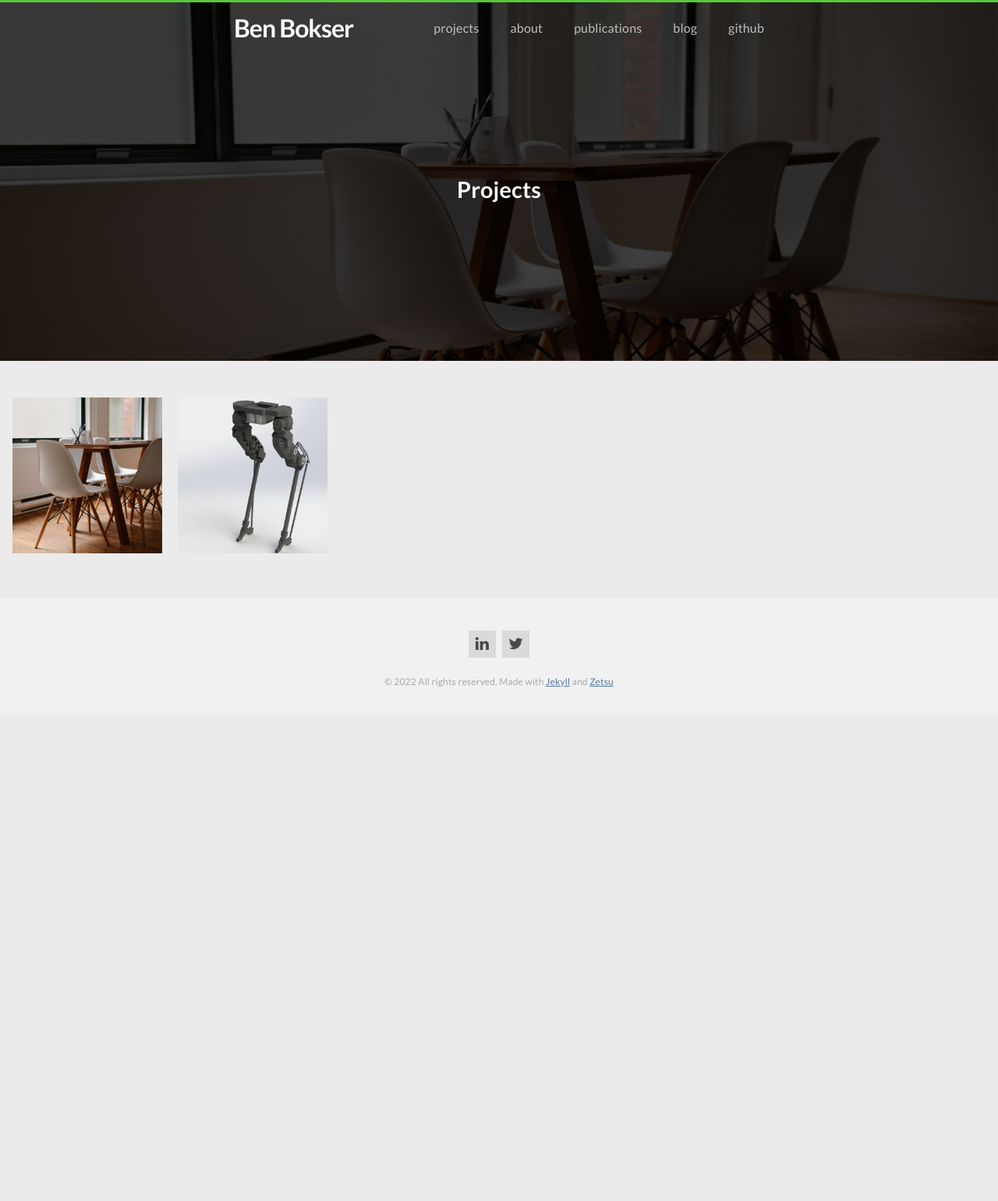
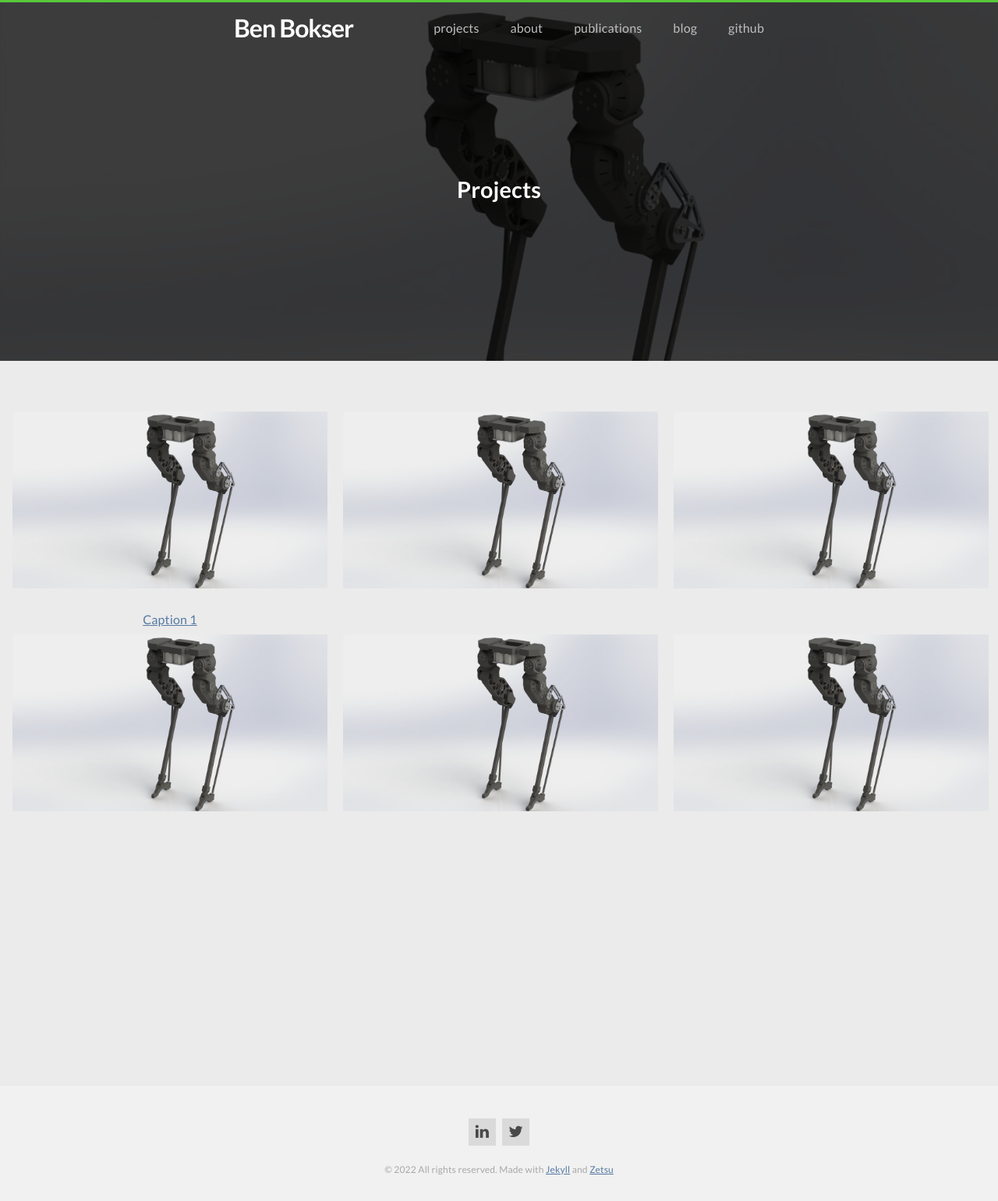
Before and after one commit to bbokser/bbokser.github.io, a Jekyll site: the page built from index.html, in a window 1280 px wide. Shown: the whole page at 78% size. Built offline with Jekyll 4.4.1, drawn with Linux system fonts in a browser that asks for light colours; nearby versions of some CDN libraries; before the commit the page ends 915 px from its top, so only the background shows below that.

Commit message:
Formatting image gallery

```diff
--- a/_sass/_layout.scss
+++ b/_sass/_layout.scss
@@ -357,11 +357,13 @@
 }
 
 
- /*! div style */
+/*! div style */
 .image-gallery {
   width: 100%;
   display: grid;
-  grid-template-columns: repeat(auto-fill,minmax(200px, 1fr));
+  // grid-template-columns: repeat(auto-fill,minmax(200px, 1fr));
+  grid-template-columns: repeat(3, minmax(200px, 1fr));
+  grid-template-rows: repeat(3, minmax(200px, 1fr));
   justify-content: center;
   padding: 4px;
 }
@@ -371,18 +373,18 @@
     width: 100%;
     padding: 10px;
     margin: 2px;
+    text-align:center;
+}
+
+.box:hover {
+    filter: brightness(105%);
 }
 
 .img-gallery {
 width: 100%;
-height: 200px;
-object-fit: cover;
-transform: scale(1);
-transition: all 0.3s ease-in-out;
-@include transition(color .2s linear);
-&:hover,
-&:focus {
-  color: lighten($primary-color, 10%);
-  text-decoration: none;
-  }
+height: 100%;
+//text-align: center;
+//object-fit: cover;
+object-fit: scale-down;
+//transform: scale(1);
 }
--- a/index.html
+++ b/index.html
@@ -7,11 +7,36 @@ order: 1
 
 {% assign filenames = "cover.jpg,chickenwalker_orig.jpg" | split: "," %}
 <div class ="image-gallery">
-{% for name in filenames %}
     <div class="box">
-    <a href="{{ site.imagesurl }}{{ name }}">
-      <img src="{{ site.imagesurl }}{{ name }} " alt="{{ name }}"  class="img-gallery" />
+    <a href="{{ site.imagesurl }}{{ 'cover.jpg' }}">
+      <img src="{{ site.imagesurl }}{{ 'cover.jpg' }} " alt="{{ 'cover.jpg' }}"  class="img-gallery" />
+      <div class="caption">Caption 1</div>
+     </a>
+
+    </div>
+    <div class="box">
+    <a href="{{ site.imagesurl }}{{ 'cover.jpg' }}">
+      <img src="{{ site.imagesurl }}{{ 'cover.jpg' }} " alt="{{ 'cover.jpg' }}"  class="img-gallery" />
      </a>
     </div>
- {% endfor %}
+    <div class="box">
+    <a href="{{ site.imagesurl }}{{ 'cover.jpg' }}">
+      <img src="{{ site.imagesurl }}{{ 'cover.jpg' }} " alt="{{ 'cover.jpg' }}"  class="img-gallery" />
+     </a>
+    </div>
+    <div class="box">
+    <a href="{{ site.imagesurl }}{{ 'cover.jpg' }}">
+      <img src="{{ site.imagesurl }}{{ 'cover.jpg' }} " alt="{{ 'cover.jpg' }}"  class="img-gallery" />
+     </a>
+    </div>
+    <div class="box">
+    <a href="{{ site.imagesurl }}{{ 'cover.jpg' }}">
+      <img src="{{ site.imagesurl }}{{ 'cover.jpg' }} " alt="{{ 'cover.jpg' }}"  class="img-gallery" />
+     </a>
+    </div>
+    <div class="box">
+    <a href="{{ site.imagesurl }}{{ 'cover.jpg' }}">
+      <img src="{{ site.imagesurl }}{{ 'cover.jpg' }} " alt="{{ 'cover.jpg' }}"  class="img-gallery" />
+     </a>
+    </div>
 </div>
```
Also changed, not shown: images/chickenwalker_orig.jpg (deleted), images/cover.jpg.
